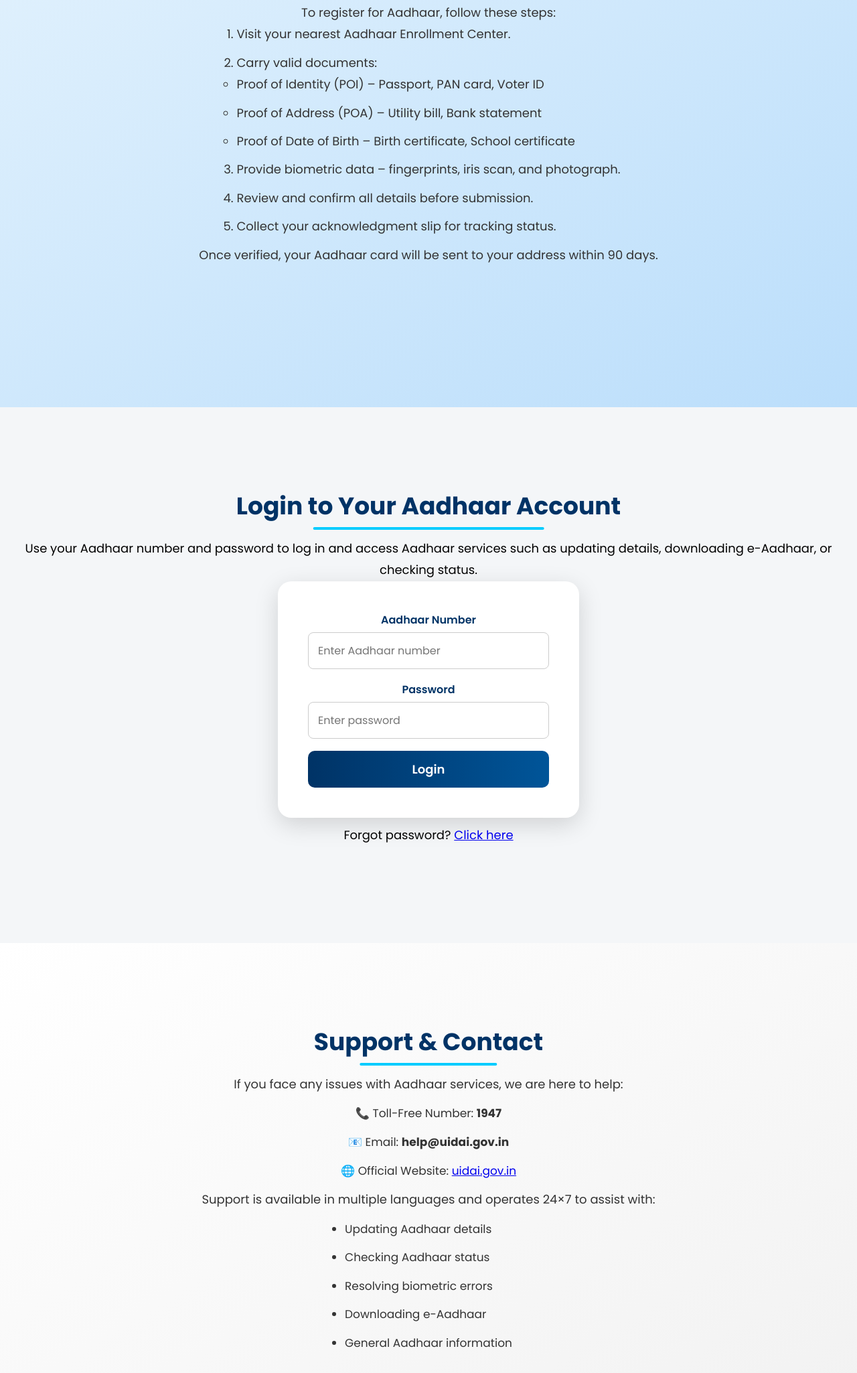
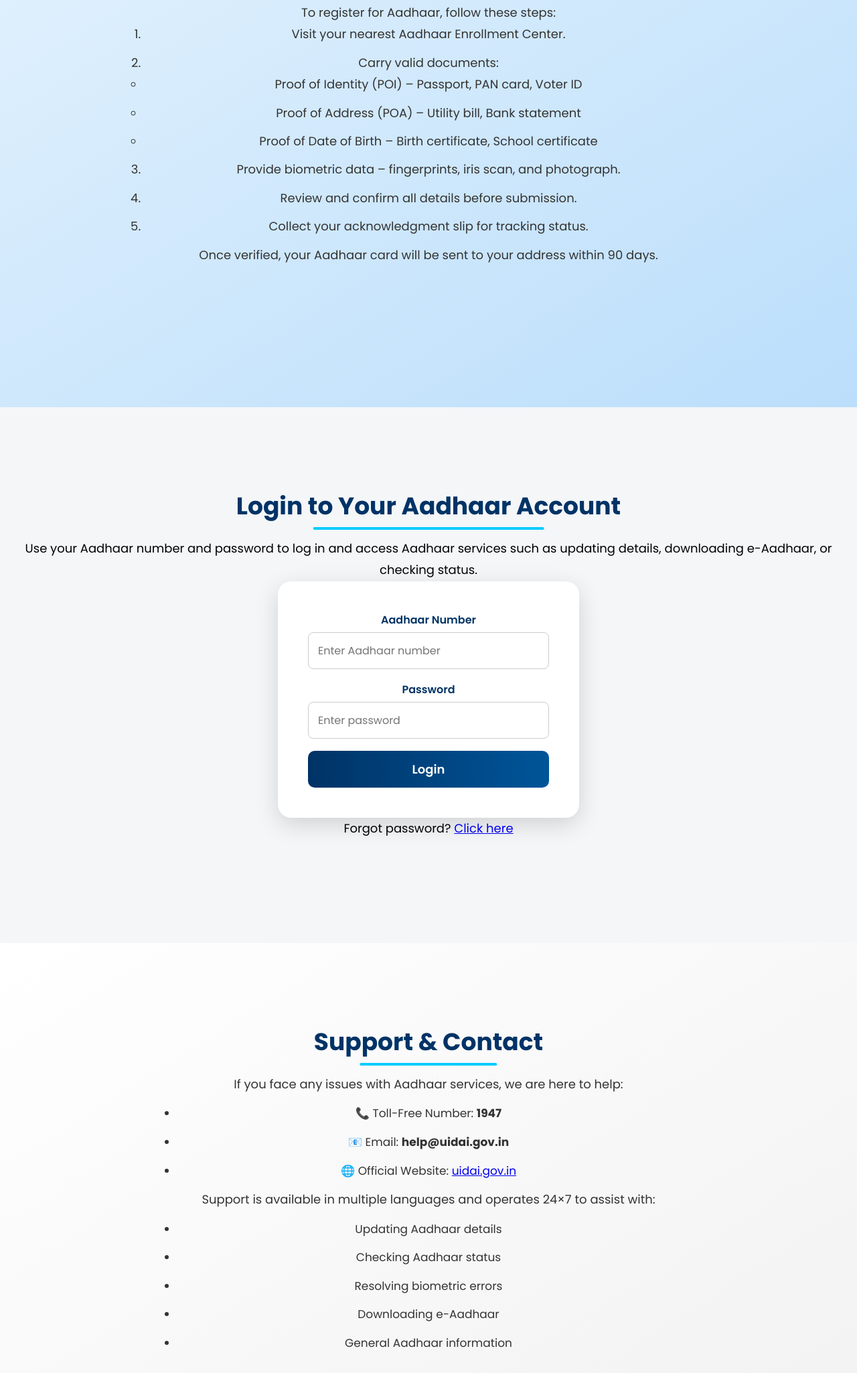
Before and after one commit to samebenezer2005/Web-Tech-Ex_04, a plain HTML site: page index.html in a window 1280 px wide. Shown: the part 992-3042 px from the top of the page at 67% size. Drawn offline with Linux system fonts and the light colour scheme.

Commit message:
Update index.html

```diff
--- a/index.html
+++ b/index.html
@@ -37,7 +37,7 @@
   <section id="register" class="info-section">
     <h2>Register for Aadhaar</h2>
     <p>To register for Aadhaar, follow these steps:</p>
-    <ol style="text-align: left; display: inline-block;">
+    <ol class="steps-list">
       <li>Visit your nearest Aadhaar Enrollment Center.</li>
       <li>Carry valid documents:
         <ul>
@@ -66,20 +66,20 @@
 
       <button type="submit">Login</button>
     </form>
-    <p style="margin-top: 10px;">Forgot password? <a href="#">Click here</a></p>
+    <p class="forgot-pass">Forgot password? <a href="#">Click here</a></p>
   </section>
 
   <!-- Support Section -->
   <section id="support" class="info-section">
     <h2>Support & Contact</h2>
     <p>If you face any issues with Aadhaar services, we are here to help:</p>
-    <ul style="list-style: none; padding: 0;">
+    <ul class="contact-list">
       <li>📞 Toll-Free Number: <strong>1947</strong></li>
       <li>📧 Email: <strong>help@uidai.gov.in</strong></li>
       <li>🌐 Official Website: <a href="https://uidai.gov.in/" target="_blank">uidai.gov.in</a></li>
     </ul>
     <p>Support is available in multiple languages and operates 24×7 to assist with:</p>
-    <ul style="display: inline-block; text-align: left;">
+    <ul class="service-list">
       <li>Updating Aadhaar details</li>
       <li>Checking Aadhaar status</li>
       <li>Resolving biometric errors</li>
```
